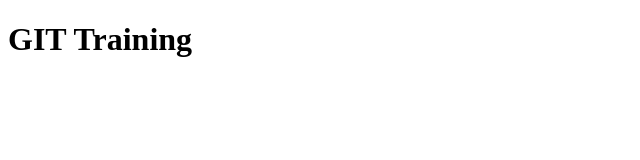
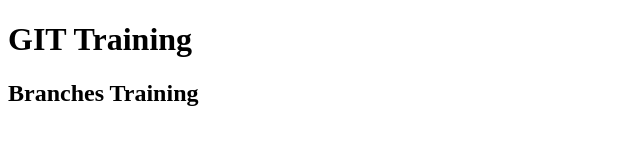
Before and after one commit to SaiTejaLamkam/dem-git, a plain HTML site: page index.html in a window 1280 px wide. Shown: the whole page, without its empty margins (0-640 px from the left). Drawn offline with Linux system fonts and the light colour scheme.

Commit message:
commit for branching

```diff
--- a/index.html
+++ b/index.html
@@ -8,5 +8,6 @@
 </head>
 <body>
     <h1>GIT Training</h1>
+    <h2>Branches Training</h2>
 </body>
 </html>
```
Also changed, not shown: home.html (+1 -0 lines).
